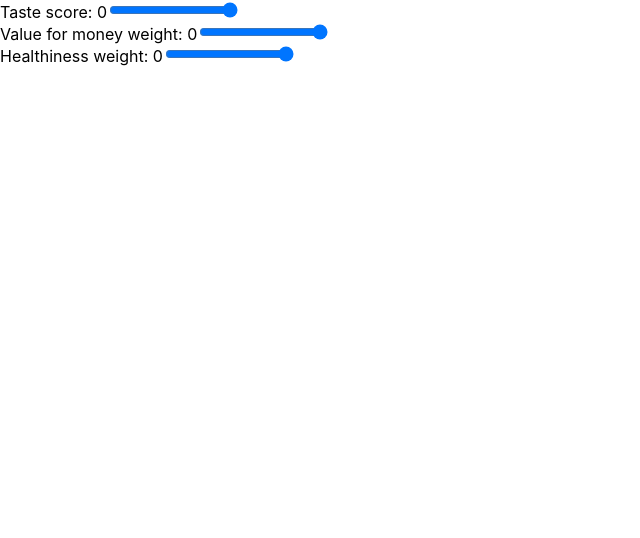
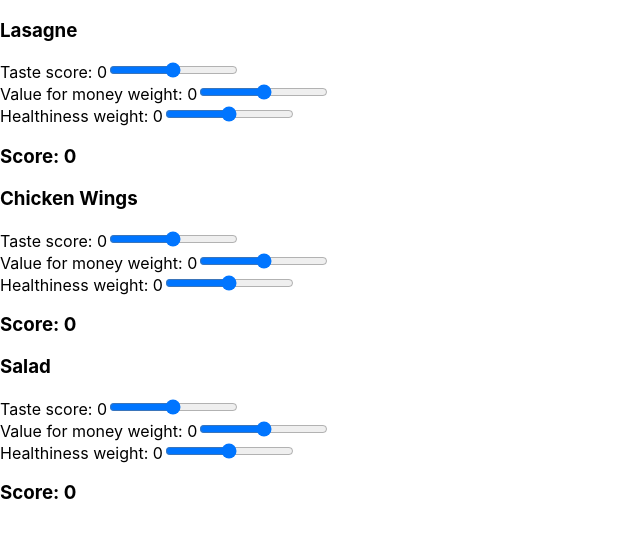
Before and after one commit to KatDziewicka/decision-making-helper-ts, a React (Create React App) app: page / in a window 1280 px wide. Shown: the top 538 px of the page, without its empty margins (0-640 px from the left). Built offline with nearby package versions, Linux system fonts and the light colour scheme.

Commit message:
Build the choices component with silders and average scores

```diff
--- a/src/App.tsx
+++ b/src/App.tsx
@@ -3,10 +3,11 @@
 import './App.css';
 import BasicFlow from './components/Flow';
 import IndividualScores from './components/IndividualScores';
+import Choices from './components/Choices';
 
 function App() {
   return (
-    <IndividualScores />
+    <Choices />
   );
 }
 
--- /dev/null
+++ b/src/components/Choices.tsx
@@ -0,0 +1,12 @@
+import IndividualScores from "./IndividualScores"
+
+export default function Choices():JSX.Element {
+    const choices = ["Lasagne", "Chicken Wings", "Salad"]
+
+    return <>
+     {choices.map((choice, index) => <div key={index}>
+         <h3>{choice}</h3>
+         <IndividualScores />
+     </div>)}
+    </>
+}
--- a/src/components/IndividualScores.tsx
+++ b/src/components/IndividualScores.tsx
@@ -38,8 +38,12 @@
             }
     }
 }
+export default function IndividualScores():JSX.Element {
 
-export default function IndividualScores():JSX.Element {
+    function calculateScore(tasteScore: string, valueForMoneyScore: string, healthinessScore: string): number {
+        return (parseInt(state.tasteScore)+parseInt(state.healthinessScore)+parseInt(state.valueForMoneyScore))/3
+    }
+
     const [state, dispatch] = useReducer(scoreReducer, { tasteScore: "0",
         valueForMoneyScore: "0",
         healthinessScore: "0" });
@@ -48,17 +52,20 @@
       <div>
         Taste score: {state.tasteScore}
         <input type="range" id="taste" name="taste"
-         min="0" max="10" onChange={(e)=>dispatch({type: CriterionKinds.TASTE, newScore: e.target.value})}></input>
+         min="0" max="100" onChange={(e)=>dispatch({type: CriterionKinds.TASTE, newScore: e.target.value})}></input>
       </div>
       <div>
         Value for money weight: {state.valueForMoneyScore}
         <input type="range" id="value" name="value"
-         min="0" max="10" onChange={(e)=>dispatch({type: CriterionKinds.VALUE_FOR_MONEY, newScore: e.target.value})}></input>
+         min="0" max="100" onChange={(e)=>dispatch({type: CriterionKinds.VALUE_FOR_MONEY, newScore: e.target.value})}></input>
       </div>
       <div>
         Healthiness weight: {state.healthinessScore}
         <input type="range" id="healthiness" name="healthiness"
-         min="0" max="10" onChange={(e)=>dispatch({type: CriterionKinds.HEALTHINESS, newScore: e.target.value})}></input>
+         min="0" max="100" onChange={(e)=>dispatch({type: CriterionKinds.HEALTHINESS, newScore: e.target.value})}></input>
+      </div>
+      <div>
+          <h3>Score: {calculateScore(state.tasteScore, state.valueForMoneyScore, state.healthinessScore)}</h3>
       </div>
     </div>
     );
```
